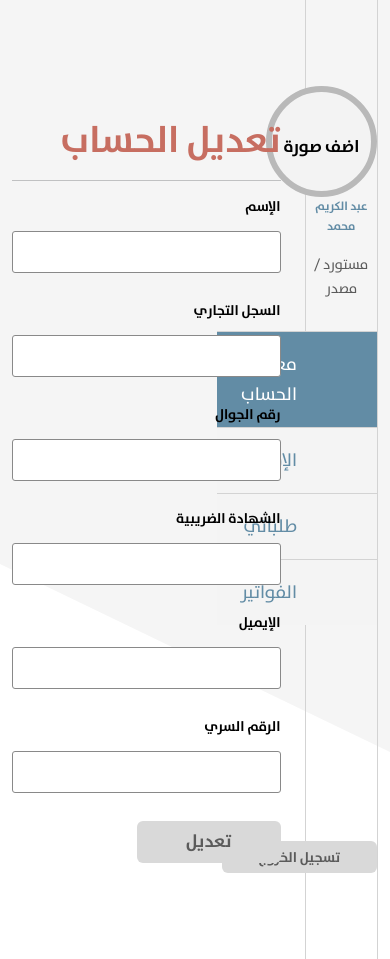
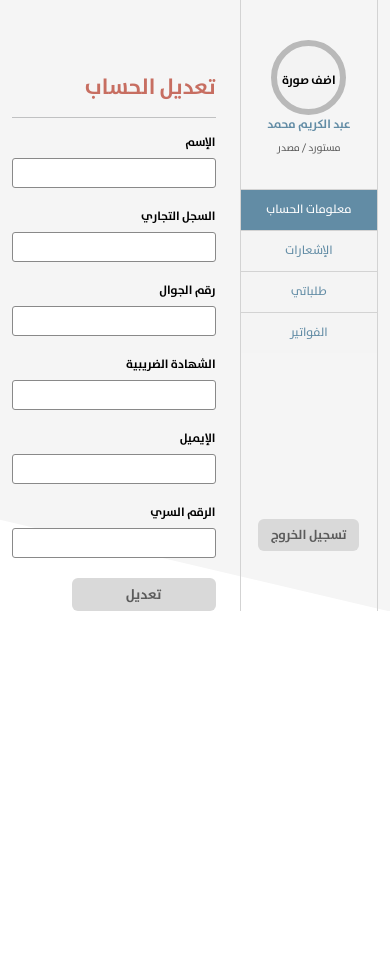
Before and after one commit to Elagouz45/khalsha, a plain HTML site: page my-account.html in a window 390 px wide. After the commit the page ends 844 px from the top, so only its background shows below. Drawn offline with Linux system fonts and the light colour scheme.

Commit message:
30-12-2022

```diff
--- a/assets/css/my-account.css
+++ b/assets/css/my-account.css
@@ -1,16 +1,19 @@
 .my-account .overlay {
-    height: 752px;
+    height: 100%;
     top: 0px;
     right: 0;
     width: 100%;
     clip-path: polygon(0 0%, 100% 0, 100% 100%, 0 75%);
     z-index: 2;
 }
-
+.my-account section{
+    margin-bottom: 50px;
+}
 .my-account .sidebar {
     padding: 86px 0;
     border-left: 1px solid #D3D3D3;
     border-right: 1px solid #D3D3D3;
+    height: 100%;
 }
 
 .my-account .sidebar .account-info .img {
@@ -39,10 +42,12 @@
     height: 80px;
     width: 68px;
 }
+
 .my-account .sidebar .my-order .img {
     height: 85px;
     width: 96px;
 }
+
 .my-account .sidebar .bills .img {
     height: 87px;
     width: 99px;
@@ -118,17 +123,19 @@
 
 
 /********* notifications ***********/
-.my-account .notifications ul{
+.my-account .notifications ul {
     margin: 52px 70px;
     width: 80%;
     font-size: 18px;
 }
-.my-account .notifications li{
+
+.my-account .notifications li {
     height: 70px;
     padding-right: 29px;
     padding-left: 57px;
 }
-.my-account .notifications li::before{
+
+.my-account .notifications li::before {
     position: absolute;
     content: '';
     top: 50%;
@@ -139,22 +146,160 @@
     border-radius: 50%;
     background: #8A8A8A;
 }
-.my-account .notifications li.active::before{
+
+.my-account .notifications li.active::before {
     background-color: var(--main-brown-color);
 }
-.my-account .notifications li:nth-child(odd){
-background-color: #F1F1F1;
+
+.my-account .notifications li:nth-child(odd) {
+    background-color: #F1F1F1;
 }
-.my-account .notifications li:nth-child(even){
+
+.my-account .notifications li:nth-child(even) {
     background-color: white;
 }
-.my-account .notifications li p{
+
+.my-account .notifications li p {
     margin-right: 27px;
     color: #8A8A8A;
+    font-size: 18px;
 }
-.my-account .notifications li.active p{
+
+.my-account .notifications li.active p {
     color: var(--main-brown-color)
 }
-.my-account .notifications li span{
+
+.my-account .notifications li span {
     color: #8A8A8A;
 }
+
+
+
+
+
+
+@media (max-width:1600px) {
+    .my-account .leftSide>div h2 {
+        font-size: 30px;
+    }
+
+    .my-account .leftSide .account-info label {
+        font-size: 12px;
+        margin-bottom: 6px;
+    }
+
+    .my-account .notifications li p,
+    .my-account .notifications li span {
+        font-size: 14px !important;
+    }
+}
+
+
+@media (max-width:991.95px) {
+    .my-account .sidebar {
+        padding: 40px 0;
+    }
+
+    .container {
+        max-width: 90%;
+    }
+
+    .my-account .sidebar .account-info .img {
+        width: 90px;
+        height: 90px;
+        line-height: 85px;
+        font-size: 14px;
+    }
+
+    .sidebar ul li {
+        padding: 10px 0;
+        font-size: 14px !important;
+    }
+}
+
+@media (max-width:768.95px) {
+    .container {
+        max-width: 100%;
+    }
+
+    .my-account .leftSide>div h2 {
+        font-size: 22px;
+    }
+
+    .my-account .overlay {
+        clip-path: polygon(0 0%, 100% 0, 100% 100%, 0 85%);
+    }
+
+    .my-account .leftSide .account-info input {
+        height: 30px;
+        margin-bottom: 20px;
+    }
+    .my-account .notifications ul {
+        margin: 0;
+        width: 100%;
+        font-size: 16px;
+        overflow: auto;
+    }
+    .my-account .notifications li{
+        padding: 15px;
+        height: auto;
+    }
+    .my-account .notifications li::before{
+        right: 10px;
+    }
+    .my-account .notifications li p,
+    .my-account .notifications li span{
+        margin-right: 14px;
+    }
+
+}
+
+@media (max-width:575.95px) {
+    .col-sm-4 {
+        width: calc((100% / 12)*5);
+    }
+
+    .col-sm-8 {
+        width: calc((100% / 12)*7);
+    }
+
+    .my-account .sidebar .logout {
+        width: auto;
+        margin-top: 150px;
+        font-size: 13px;
+    }
+
+    .my-account .leftSide .account-info button {
+        height: 33px;
+        font-size: 14px;
+    }
+    .my-account .sidebar .account-info .img {
+        width: 75px;
+        height: 75px;
+        line-height: 70px;
+        font-size: 12px;
+    }
+    .my-account .sidebar span {
+        font-size: 10px;
+    }
+    .sidebar ul li {
+        padding: 5px 0;
+        font-size: 12px !important;
+    }
+
+    .my-account .leftSide {
+        padding-top: 75px;
+    }
+    .my-account .notifications li p {
+        margin-right: 6px;
+    }
+
+    .my-account .notifications li p,
+     .my-account .notifications li span {
+        font-size: 11px !important;
+    }
+    .my-account .notifications li::before{
+        width: 8px;
+        height: 8px;
+    }
+}
--- a/my-account.html
+++ b/my-account.html
@@ -19,7 +19,8 @@
         <section  class="position-relative" style="z-index: 3;">
             <div class="container">
                <div class="row">
-                <div class="col-3">
+
+                <div class="col-md-3 col-sm-4">
                     <div class="sidebar text-center">
 
                         <div class="account-info content d-block">
@@ -29,7 +30,7 @@
                                     اضف صورة
                                 </label>
                             </div>
-                            <p class="font-bold text-main-blue">عبد الكريم محمد</p>
+                            <p class="font-bold text-main-blue mb-0">عبد الكريم محمد</p>
                             <span>مستورد / مصدر</span>
                         </div>
 
@@ -61,7 +62,7 @@
                         <button class="btn logout font-bold">تسجيل الخروج</button>
                     </div>
                 </div>
-                <div class="col-9 leftSide">
+                <div class="col-md-9 col-sm-8 leftSide">
                     <div class="account-info content d-block">
                         <h2 class="font-bold text-main-brown">تعديل الحساب</h2>
                         <hr>
```
